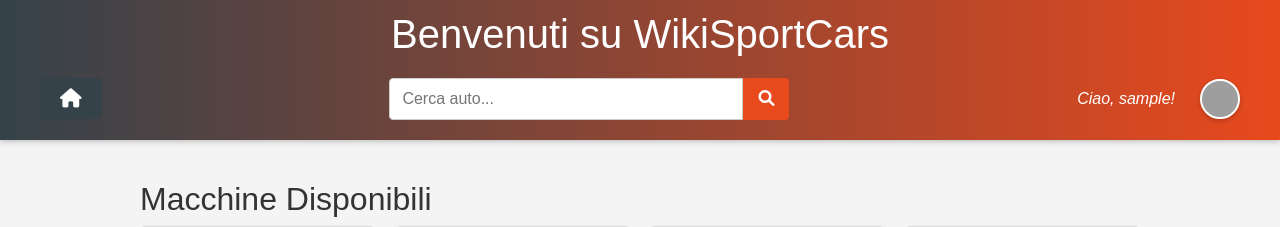
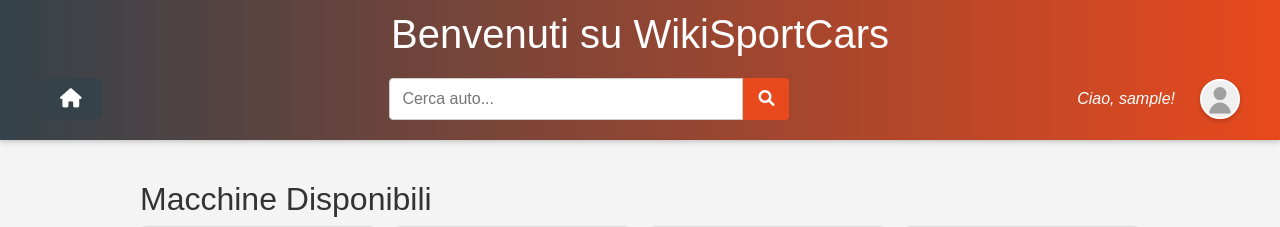
Before and after one commit to SalvatoreCiaramidaro/progetto_fine_anno, a Flask app: page / in a window 1280 px wide. Shown: the top 227 px of the page. Run offline with Flask 2, Linux system fonts and the light colour scheme; the visitor is signed in with stand-in values (Sample User, id 1); data comes from the database, SQL or seed files in the repository; data that the repository does not hold is empty; grey boxes are pictures that could not be loaded.

Commit message:
aggiornato il percorso dell'immagine del profilo predefinita da PNG a SVG e aggiunto il supporto per il mantenimento del rapporto d'aspetto delle immagini SVG

```diff
--- a/static/css/styles.css
+++ b/static/css/styles.css
@@ -529,6 +529,8 @@ button:hover {
     border: 2px solid #fff;
     box-shadow: 0 2px 5px rgba(0, 0, 0, 0.2);
     background-color: #f0f0f0; /* Colore di sfondo per quando l'immagine non si carica */
+    /* Previene la distorsione per le immagini SVG */
+    aspect-ratio: 1/1;
 }
 
 .default-profile-image {
--- a/templates/base.html
+++ b/templates/base.html
@@ -43,7 +43,7 @@
                         {% if user_profile_image %}
                             <img src="{{ url_for('static', filename=user_profile_image) }}" alt="Profilo" class="profile-image">
                         {% else %}
-                            <img src="{{ url_for('static', filename='images/default-profile.png') }}" alt="Profilo" class="profile-image">
+                            <img src="{{ url_for('static', filename='images/default-profile.svg') }}" alt="Profilo" class="profile-image">
                         {% endif %}
                         <div class="profile-dropdown" id="profileDropdown">
                             <a href="{{ url_for('profile') }}">Profilo</a>
```
